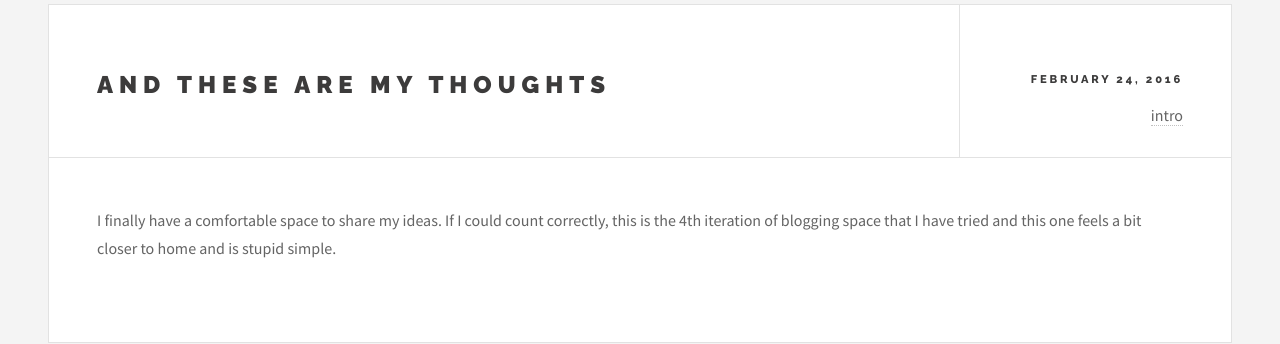
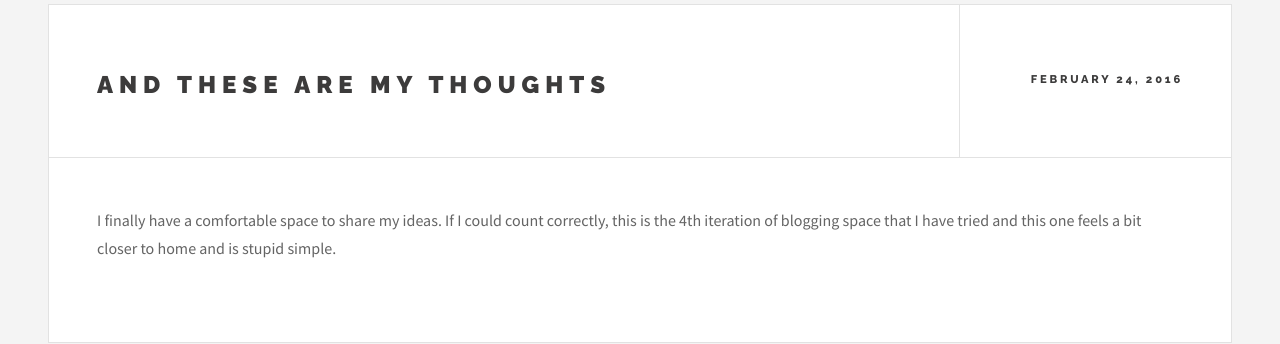
Before and after one commit to rizkylearns/thought-experiment, a Jekyll site: the page built from _posts/2016-02-24-and-these-are-my-thoughts.md, in a window 1280 px wide and 900 px high. Shown: the part 345-689 px from the top of the window. Built offline with Jekyll 4.4.1, drawn with Linux system fonts in a browser that asks for light colours.

Commit message:
bugfix jekyll config
intro hello-world categories are removed, trying to figure out the link generation to work

```diff
--- a/_posts/2016-02-24-and-these-are-my-thoughts.md
+++ b/_posts/2016-02-24-and-these-are-my-thoughts.md
@@ -2,7 +2,7 @@
 layout: post
 title:  "And these Are My Thoughts"
 date:   2016-02-24
-categories: intro hello-world
+categories:
 tags:
 ---
 I finally have a comfortable space to share my ideas. If I could count correctly, this is the 4th iteration of blogging space that I have tried and this one feels a bit closer to home and is stupid simple.
```
